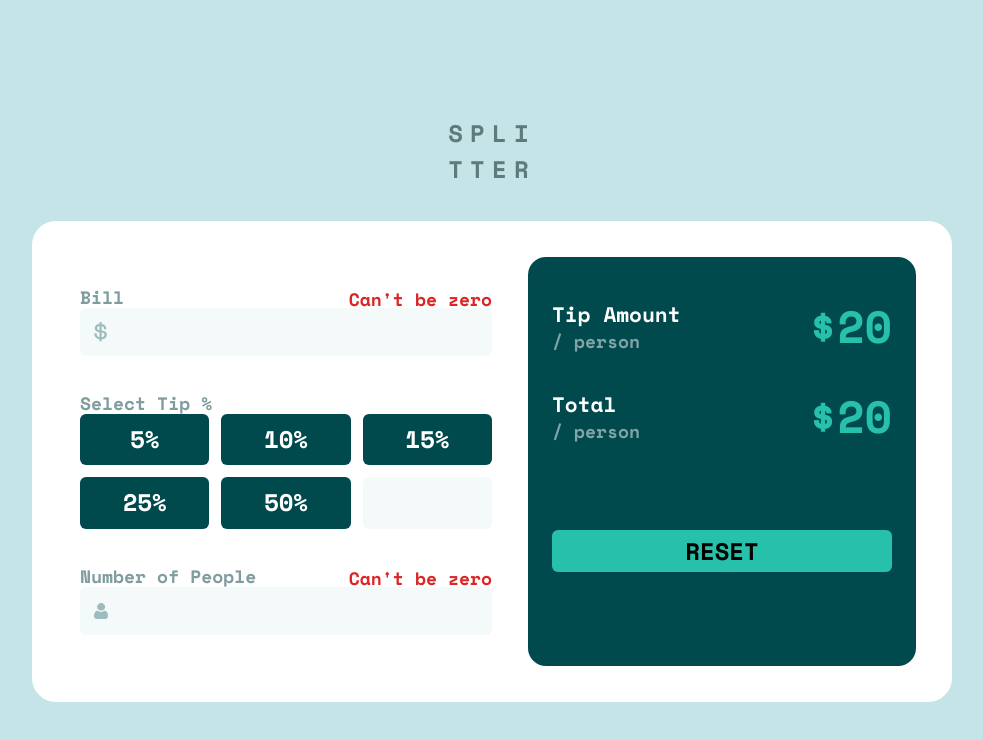
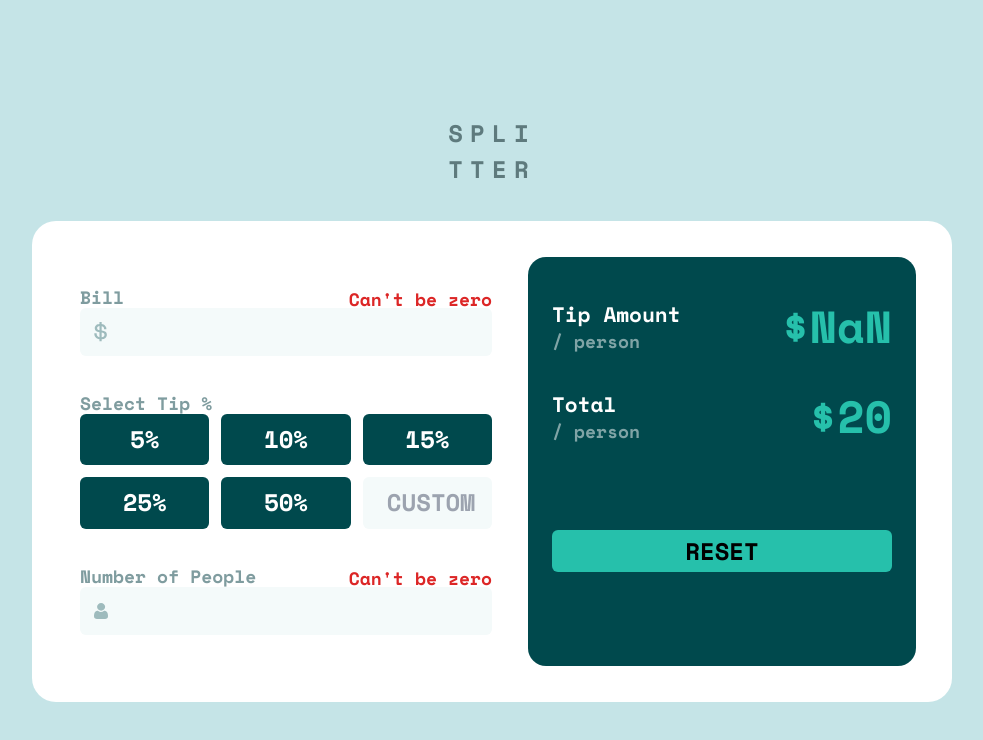
Before and after one commit to Dario2303/tip-calculator, a React (Vite) app: page / in a window 1280 px wide. Shown: the top 740 px of the page, without its empty margins (148-1131 px from the left). Built offline with nearby package versions, Linux system fonts and the light colour scheme.

Commit message:
calc amount and print on screen

```diff
--- a/src/components/Calculate.jsx
+++ b/src/components/Calculate.jsx
@@ -10,6 +10,7 @@ function Calculate({bill, setBill, people, setPeople, tip, setTip}) {
           <label htmlFor="tip" className='block text_calculate'>Bill</label>
           <p className='absolute top-0 right-0 text-red-600 text-xs'>Can't be zero</p>
           <Input
+              step={'0.01'}
               name={'tip'}
               image={dollar}
               value={bill}
--- a/src/components/Calculator.jsx
+++ b/src/components/Calculator.jsx
@@ -7,30 +7,32 @@ function Calculator() {
   const [bill, setBill] = useState('')
   const [tip, setTip] = useState('')
   const [people, setPeople] = useState('')
-  const [calc, setCalc] = useState({})
+  const [tipAmount, setTipAmount] = useState(0)
 
 
+  const billNumber = parseFloat(bill)
+  const tipNumber = parseInt(tip)
+  const peopleNumber = parseInt(people)
 
   useEffect(() => {
-    const obj = {
-      billValue: parseFloat(bill),
-      tipValue: parseInt(tip),
-      people: parseInt(people)
-    }
-    setCalc(obj)
-  }, [tip, bill, people])
+    const calcTipAmount = (billNumber / peopleNumber) * (tipNumber / 100)
+    setTipAmount(calcTipAmount)
+  },[bill,tip,people])
+
 
   return (
     <div className='md:grid md:grid-cols-2 grid-cols-1 calculator bg-white rounded-2xl w-[90%] max-w-[920px] h-full md:max-h-[481px]'>
       <Calculate
+        bill={bill}
         setBill={setBill}
-        bill={bill}
         people={people}
         setPeople={setPeople}
         tip={tip}
         setTip={setTip}
       />
-      <Result/>
+      <Result
+        tipAmount={tipAmount}
+      />
     </div>
   )
 }
--- a/src/components/Input.jsx
+++ b/src/components/Input.jsx
@@ -1,7 +1,7 @@
 import React, { useState } from 'react'
 
 
-function Input({name, image, value, setValue}) {
+function Input({step, name, image, value, setValue}) {
 
   const [focusInput, setFocusInput] = useState(false)
 
@@ -13,6 +13,8 @@ function Input({name, image, value, setValue}) {
         </div>
         <input id={name}
                 type='number'
+                required
+                step={step}
                 min='0'
                 value={value}
                 onChange={e => setValue(e.target.value)}
--- a/src/components/InputTip.jsx
+++ b/src/components/InputTip.jsx
@@ -8,9 +8,10 @@ function InputTip({name, tip, setTip}) {
   return (
     <div className={`flex bg-[var(--Very-light-grayish-cyan)] transition-border duration-100 items-center border-solid border-2 rounded ${focusInput ? 'border-[var(--Strong-cyan)]' : 'border-transparent'}`}>
         <input type="number" min='0' id={name}
+                placeholder='custom'
                 value={tip}
                 onChange={e => setTip(e.target.value)}
-                className="w-full text-right"
+                className="w-full text-right uppercase"
                 onFocus={() => !focusInput && setFocusInput(true)}
                 onBlur={() => focusInput && setFocusInput(false)}
         />
--- a/src/components/Result.jsx
+++ b/src/components/Result.jsx
@@ -1,13 +1,13 @@
 import React from 'react'
 import ResultPrint from './ResultPrint'
 
-function Result() {
+function Result({tipAmount}) {
   return (
     <div className='bg-[var(--Very-dark-cyan)] m-6 rounded-xl grid grid-rows-2 items-center p-4'>
       <div className='h-full flex flex-col justify-around'>
         <ResultPrint
           title={'Tip Amount'}
-          price={'20'}
+          price={tipAmount.toFixed(2)}
         />
         <ResultPrint
           title={'Total'}
```
